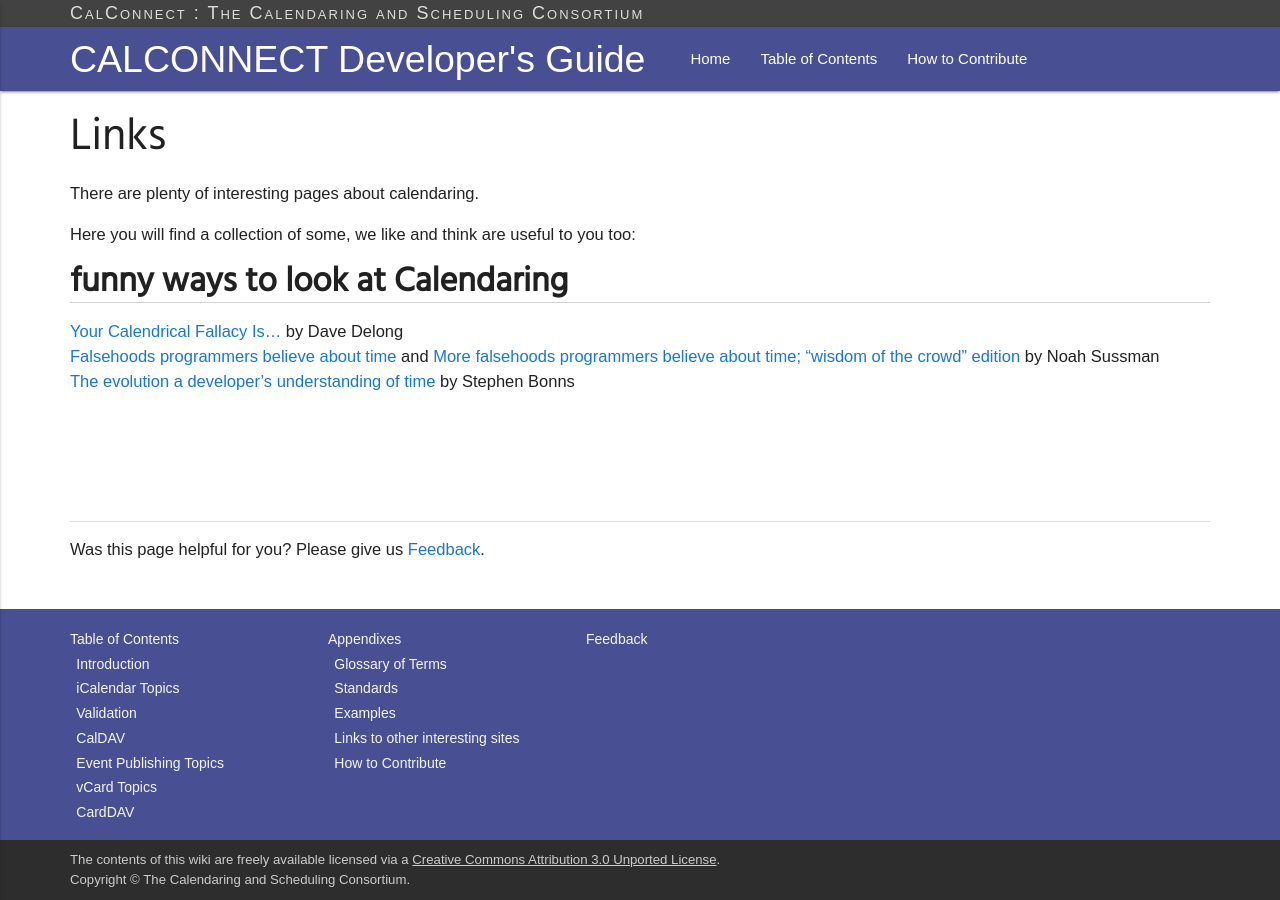
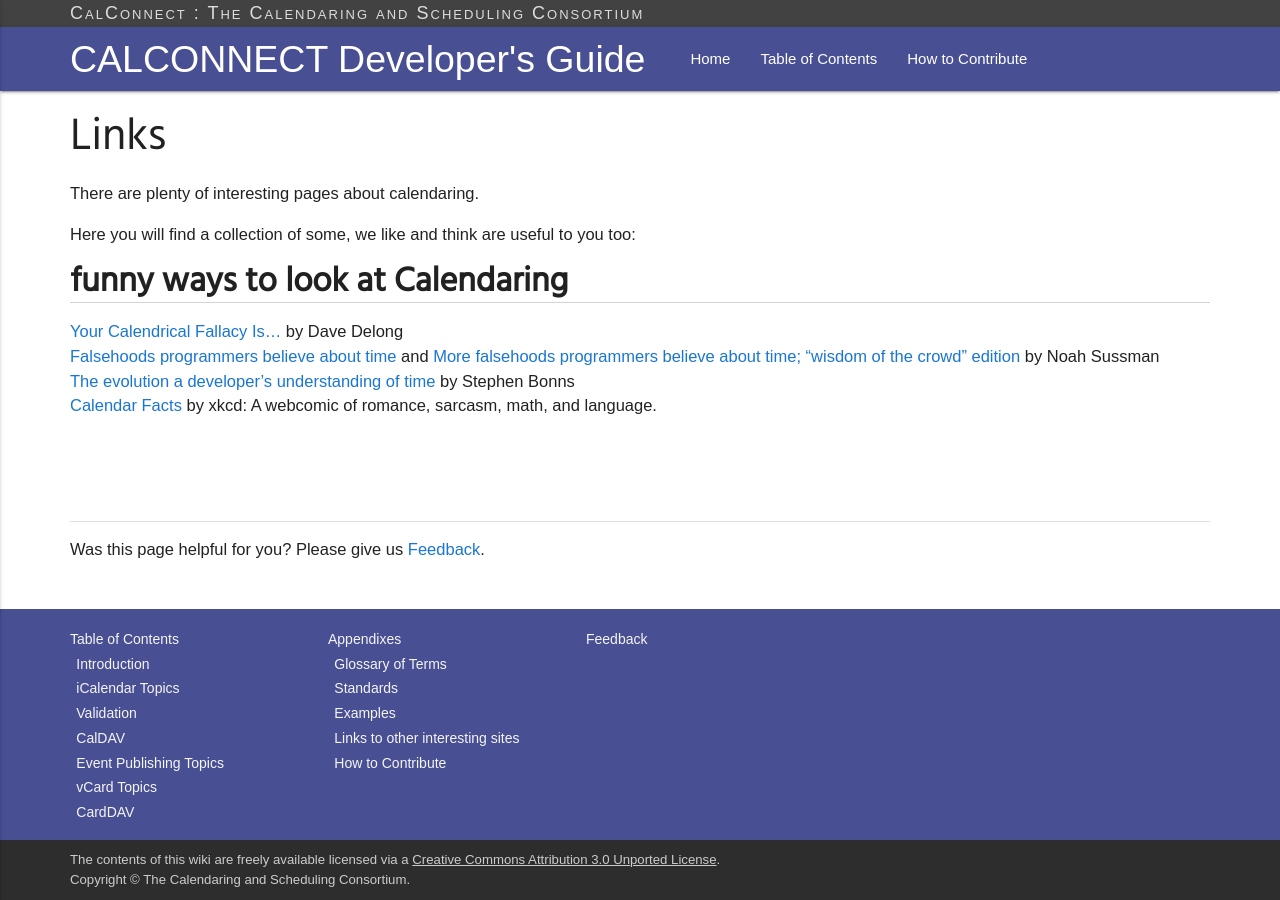
Before and after one commit to CalConnect/DEVGUIDE, a Jekyll site: the page built from _appendixes/Links.md, in a window 1280 px wide. Built offline with Jekyll 4.4.1, drawn with Linux system fonts in a browser that asks for light colours; some web fonts are replaced.

Commit message:
new fun page

```diff
--- a/_appendixes/Links.md
+++ b/_appendixes/Links.md
@@ -15,3 +15,4 @@ Here you will find a collection of some, we like and think are useful to you too
 - [Your Calendrical Fallacy Is...](http://yourcalendricalfallacyis.com/) by Dave Delong
 - [Falsehoods programmers believe about time](http://infiniteundo.com/post/25326999628/falsehoods-programmers-believe-about-time) and [More falsehoods programmers believe about time; “wisdom of the crowd” edition](http://infiniteundo.com/post/25509354022/more-falsehoods-programmers-believe-about-time) by Noah Sussman
 - [The evolution a developer's understanding of time](https://twitter.com/stephenbinns/status/842330300000665601) by Stephen Bonns
+- [Calendar Facts](https://xkcd.com/1930/) by xkcd: A webcomic of romance, sarcasm, math, and language.
```
